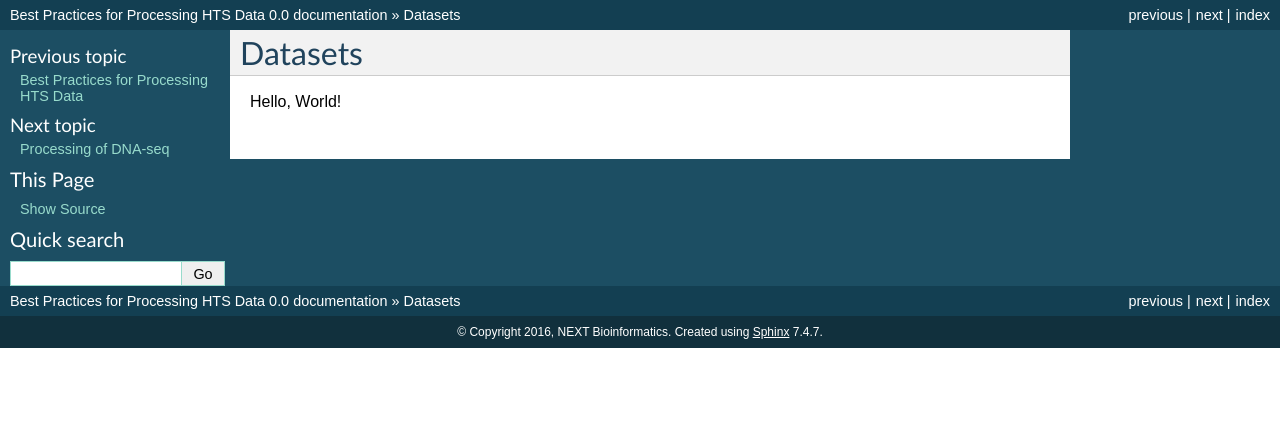
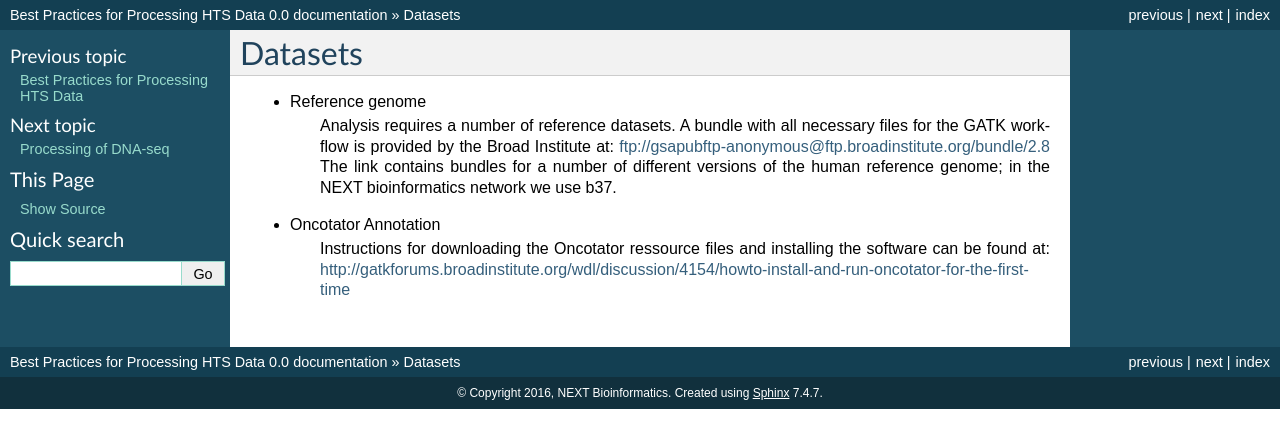
Before and after one commit to NEXTBioinformatics/Best-Practices-for-Processing-HTS-Data, a Sphinx documentation site: the page built from source/datasets.rst, in a window 1280 px wide. Shown: the top 448 px of the page. Built offline with Sphinx 7.4.7, drawn with Linux system fonts in a browser that asks for light colours.

Commit message:
Updated database.rst

```diff
--- a/source/datasets.rst
+++ b/source/datasets.rst
@@ -1,4 +1,8 @@
 Datasets
 ========
+- Reference genome
+	Analysis requires a number of reference datasets. A bundle with all necessary files for the GATK workflow is provided by the Broad Institute at: ftp://gsapubftp-anonymous@ftp.broadinstitute.org/bundle/2.8
+	The link contains bundles for a number of different versions of the human reference genome; in the NEXT bioinformatics network we use b37.
 
-Hello, World!
+- Oncotator Annotation
+	Instructions for downloading the Oncotator ressource files and installing the software can be found at: http://gatkforums.broadinstitute.org/wdl/discussion/4154/howto-install-and-run-oncotator-for-the-first-time
```
